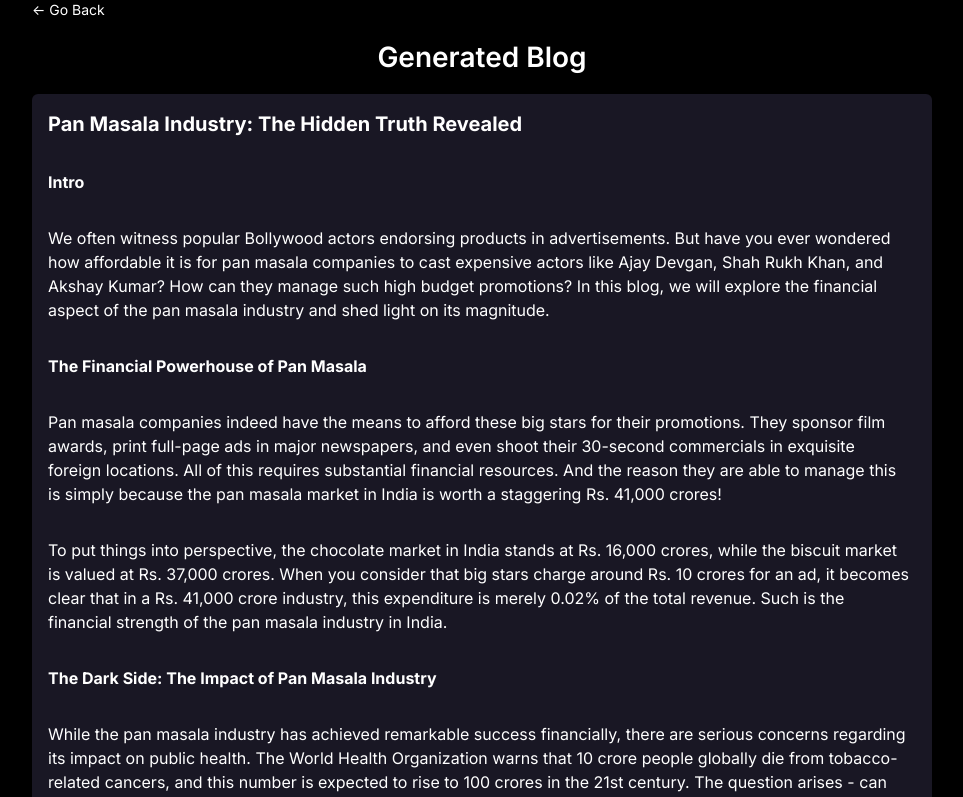
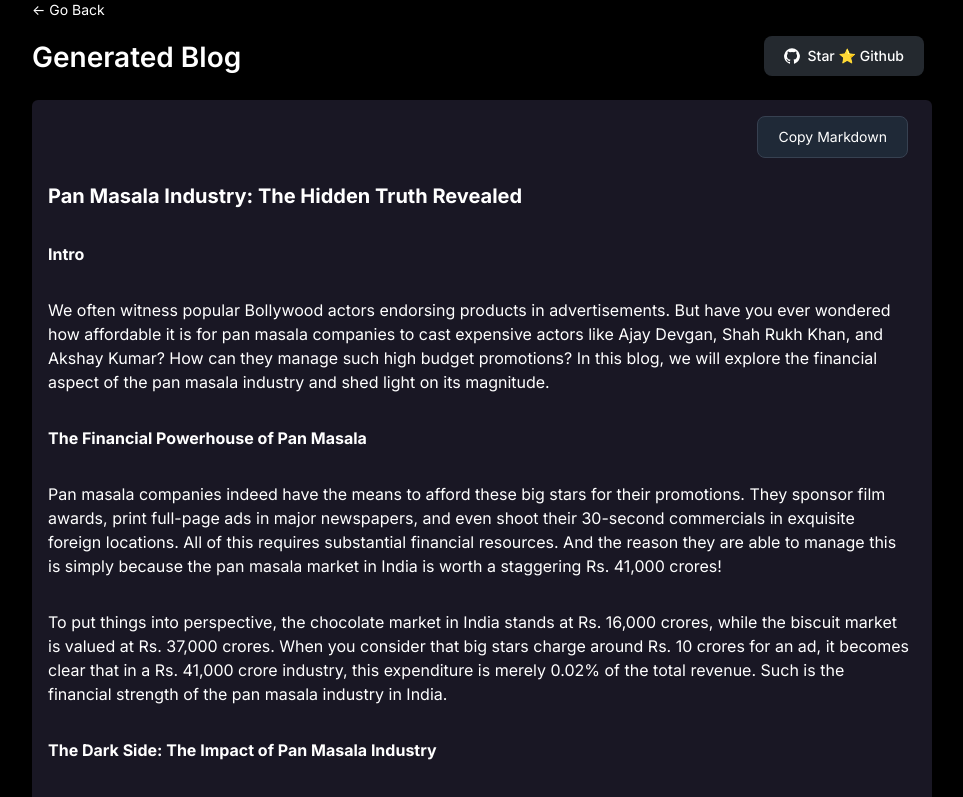
Before and after one commit to vgulerianb/crucible, a Next.js app: page /blog in a window 1280 px wide. Shown: the top 797 px of the page, without its empty margins (158-1121 px from the left). Built offline with nearby package versions, Linux system fonts and the light colour scheme.

Commit message:
Design changes

```diff
--- a/app/blog/page.tsx
+++ b/app/blog/page.tsx
@@ -3,6 +3,7 @@
 import remarkGfm from "remark-gfm";
 import ReactMarkdown from "react-markdown";
 import rehype from "rehype-raw";
+import { GithubButton } from "../components/GithubButton";
 
 export default function Tweet() {
   const [blog, setBlog] =
@@ -58,10 +59,24 @@
     <div className="w-screen h-screen flex justify-center">
       <div className="w-full flex items-center flex-col max-w-[900px] gap-[16px]">
         <span className="text-sm cursor-pointer w-full">{`<- Go Back`}</span>
-        <h1 className="text-[28px] font-semibold text-center">
-          Generated Blog
-        </h1>
+        <div className="flex justify-between w-full">
+          <h1 className="text-[28px] font-semibold text-center">
+            Generated Blog
+          </h1>
+          <GithubButton />
+        </div>
+
         <div className="w-full cursor-pointer bg-[#191724] rounded-md shadow-lg p-[16px] flex flex-col gap-[16px] animate-fadeIn whitespace-break-spaces">
+          <button
+            type="button"
+            onClick={() => {
+              navigator.clipboard.writeText(blog);
+              alert("Copied to clipboard!");
+            }}
+            className="w-fit ml-auto border focus:ring-4 focus:outline-nonefont-medium rounded-lg text-sm px-5 py-2.5 text-center inline-flex items-center focus:ring-gray-600 bg-gray-800 border-gray-700 text-white hover:bg-gray-700 mr-2 mb-2"
+          >
+            Copy Markdown
+          </button>
           <ReactMarkdown
             remarkPlugins={[remarkGfm]}
             rehypePlugins={[rehype]}
--- /dev/null
+++ b/app/components/GithubButton.tsx
@@ -0,0 +1,22 @@
+export const GithubButton = () => {
+  return (
+    <button
+      className="text-white bg-[#24292F] focus:ring-4 focus:outline-none focus:ring-[#24292F]/50 font-medium rounded-lg text-sm px-5 py-2.5 text-center inline-flex items-center focus:ring-gray-500  mr-2 mb-2"
+      type="button"
+    >
+      <svg
+        xmlns="http://www.w3.org/2000/svg"
+        fill="currentColor"
+        className="w-4 h-4 mr-2"
+        viewBox="0 0 20 20"
+      >
+        <path
+          fillRule="evenodd"
+          d="M10 .333A9.911 9.911 0 006.866 19.65c.5.092.678-.215.678-.477 0-.237-.01-1.017-.014-1.845-2.757.6-3.338-1.169-3.338-1.169a2.627 2.627 0 00-1.1-1.451c-.9-.615.07-.6.07-.6a2.084 2.084 0 011.518 1.021 2.11 2.11 0 002.884.823c.044-.503.268-.973.63-1.325-2.2-.25-4.516-1.1-4.516-4.9A3.832 3.832 0 014.7 7.068a3.56 3.56 0 01.095-2.623s.832-.266 2.726 1.016a9.409 9.409 0 014.962 0c1.89-1.282 2.717-1.016 2.717-1.016.366.83.402 1.768.1 2.623a3.827 3.827 0 011.02 2.659c0 3.807-2.319 4.644-4.525 4.889a2.366 2.366 0 01.673 1.834c0 1.326-.012 2.394-.012 2.72 0 .263.18.572.681.475A9.911 9.911 0 0010 .333z"
+          clipRule="evenodd"
+        ></path>
+      </svg>
+        Star ⭐ Github
+    </button>
+  );
+};
--- a/app/tweet/page.tsx
+++ b/app/tweet/page.tsx
@@ -1,6 +1,7 @@
 "use client";
 import { useState } from "react";
 import Link from "next/link";
+import { GithubButton } from "../components/GithubButton";
 
 export default function Tweet() {
   const [tweets, setTweets] = useState<string[]>([
@@ -11,9 +12,13 @@
     <div className="w-screen h-screen flex justify-center">
       <div className="w-full flex items-center flex-col max-w-[900px] gap-[16px]">
         <span className="text-sm cursor-pointer w-full">{`<- Go Back`}</span>
-        <h1 className="text-[28px] font-semibold text-center">
-          Twitter Thread
-        </h1>
+
+        <div className="flex justify-between w-full">
+          <h1 className="text-[28px] font-semibold text-center">
+            Twitter Thread
+          </h1>
+          <GithubButton />
+        </div>
 
         {tweets?.map((tweet, key) => (
           <Link
```
